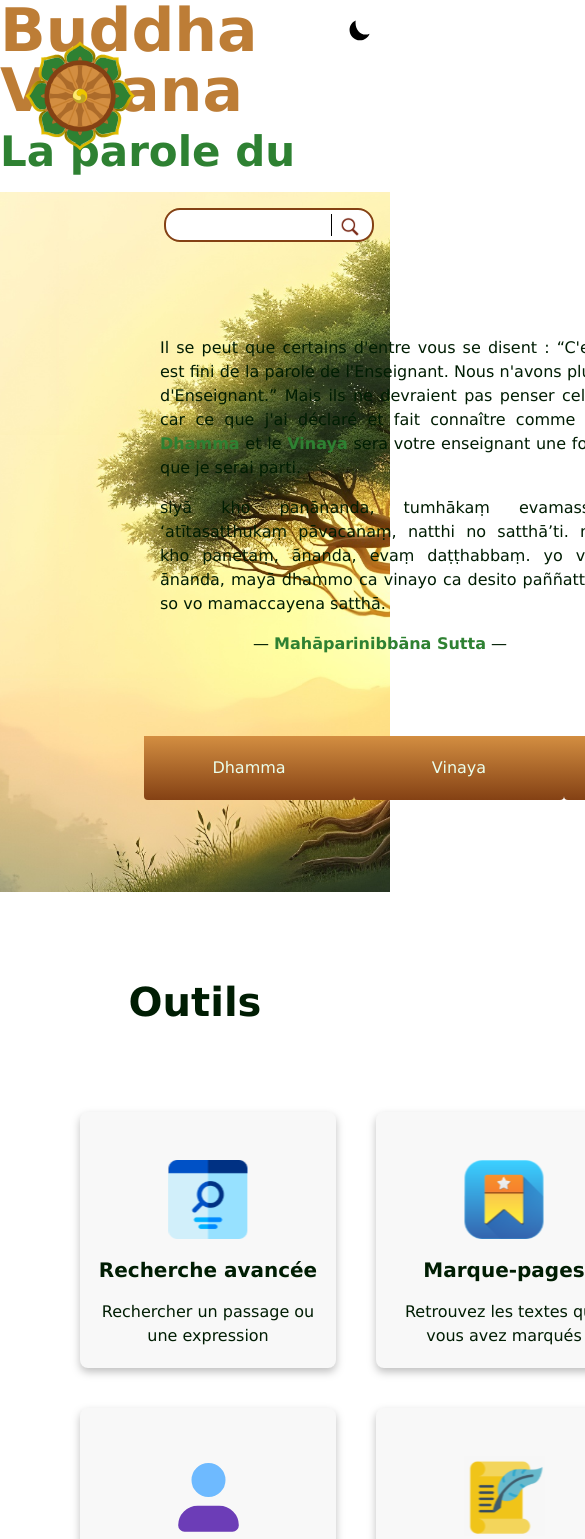
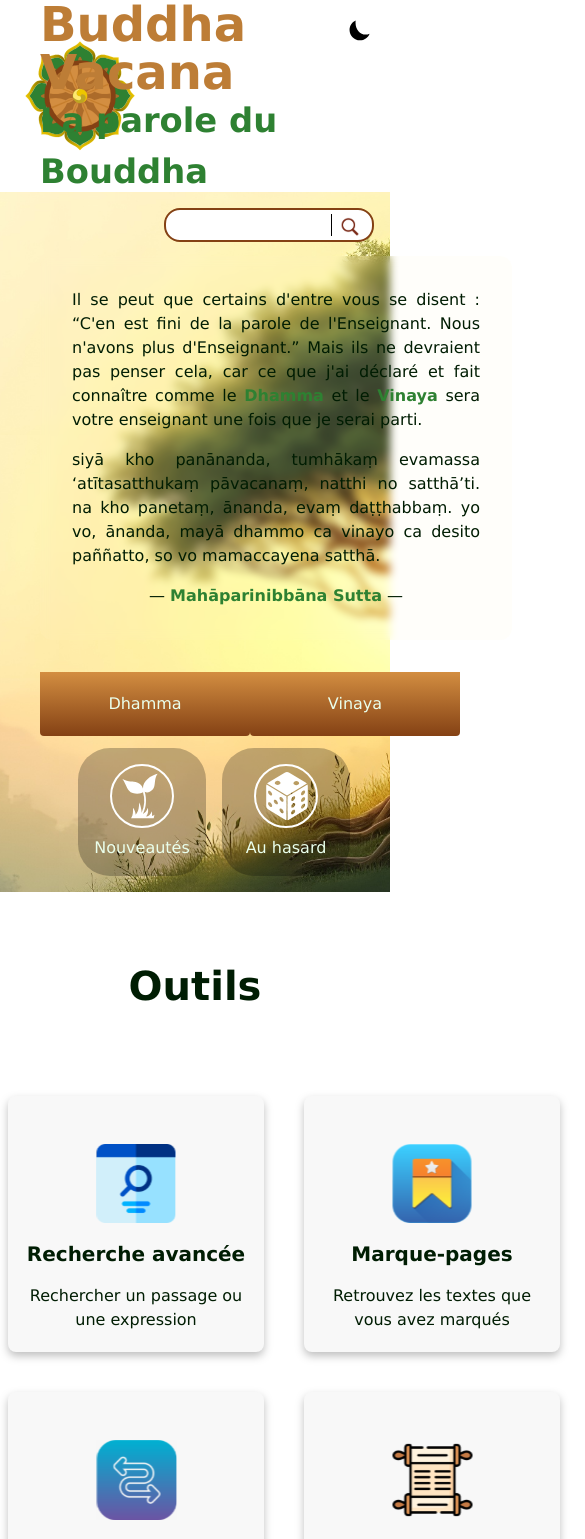
Before and after one commit to LaniakeanDev/buddha-vacana, a Next.js app: page / in a window 390 px wide. Shown: the top 1539 px of the page, 585 px wide, since content can reach past the window. Built offline with nearby package versions, Linux system fonts and the light colour scheme.

Commit message:
good down to md

```diff
--- a/app/components/BVFooter.tsx
+++ b/app/components/BVFooter.tsx
@@ -10,17 +10,19 @@ export default function BVFooter() {
   const whiteBlockStyle = `${whiteBoxStyle} w-[175px] h-[190px]`;
   return (
     <footer className="px-8 pb-6 pt-12 w-full flex flex-row justify-between items-start bg-(--bvsemidarkgreen) footer">
-      <div>
-        <h4 className="text-2xl text-white">Buddha Vacana</h4>
-        <p>La Parole du Bouddha</p>
-        <BVSVGAsset
-          SVGAsset={BVLogo}
-          alt="Logo représentant une roue du Dhamma dans un lotus"
-          containerClassName="w-32 h-32"
-        />
+      <div className="w-48">
+        <h4 className="text-2xl text-center text-white w-48">Buddha Vacana</h4>
+        <p className="text-center">La Parole du Bouddha</p>
+        <div className=" grid place-items-center w-full">
+          <BVSVGAsset
+            SVGAsset={BVLogo}
+            alt="Logo représentant une roue du Dhamma dans un lotus"
+            containerClassName="w-32 h-32"
+          />
+        </div>
       </div>
       <div>
-        <div className="flex flex-row gap-11">
+        <div className="flex items-center flex-col xl:flex-row gap-11">
           <div className={whiteBlockStyle}>
             <div className="w-full grid place-items-center">
               <div className="flex flex-col gap-2">
@@ -54,11 +56,13 @@ export default function BVFooter() {
           </div>
         </div>
         <div className="grid place-items-center mt-10">
-          <p className="text-xs">Publié comme un don du Dhamma, pour le bienfait de tous</p>
+          <p className="text-xs text-center">
+            Publié comme un don du Dhamma, <br /> pour le bienfait de tous
+          </p>
         </div>
       </div>
-      <div>
-        <BVSearchbar className="mb-8" />
+      <div className="w-48">
+        <BVSearchbar className="mb-8 !w-48" />
         <div className={`${whiteBoxStyle} pb-8`}>
           <div className="w-full grid place-items-center">
             <div className="flex flex-col gap-2">
--- a/app/components/BVHero.tsx
+++ b/app/components/BVHero.tsx
@@ -1,5 +1,7 @@
 import Image from 'next/image';
 import BVSearchbar from './BVSearchbar';
+import NewContentIcon from '@/public/assets/svg/hero/new-content.svg';
+import DiceIcon from '@/public/assets/svg/hero/random.svg';
 
 export default function BVHero() {
   return (
@@ -12,8 +14,8 @@ export default function BVHero() {
         fill
       />
       <BVSearchbar className="absolute top-4 right-4" />
-      <div className="relative z-10 ml-36 pt-32 w-4/5">
-        <div className="p-4 w-[472px]">
+      <div className="relative z-10 ml-10 xl:ml-36 pt-16 w-4/5">
+        <div className="p-8 w-[472px] backdrop-blur-xs bg-[#fcf6ce]/10 mb-8 rounded-xl">
           <p className="text-justify !text-(--bvdarktext) mb-4">
             Il se peut que certains d'entre vous se disent : “C'en est fini de la parole de l'Enseignant. Nous n'avons
             plus d'Enseignant.” Mais ils ne devraient pas penser cela, car ce que j'ai déclaré et fait connaître comme
@@ -25,7 +27,7 @@ export default function BVHero() {
             siyā kho panānanda, tumhākaṃ evamassa ‘atītasatthukaṃ pāvacanaṃ, natthi no satthā’ti. na kho panetaṃ,
             ānanda, evaṃ daṭṭhabbaṃ. yo vo, ānanda, mayā dhammo ca vinayo ca desito paññatto, so vo mamaccayena satthā.
           </p>
-          <p className="w-full text-center mb-16">
+          <p className="w-full text-center !text-(--bvdarktext)">
             — <span className="font-bold !text-(--bvprimary-green)">Mahāparinibbāna Sutta</span> —
           </p>
         </div>
@@ -38,15 +40,17 @@ export default function BVHero() {
               <p className="!text-(--bvwhite)">Vinaya</p>
             </button>
           </div>
-          <div className="flex flex-row justify-between w-[512px]">
-            <button className="primary-btn w-[210px]">
-              <p className="!text-(--bvwhite)">Nouveautés</p>
-            </button>
-            <button className="primary-btn w-[210px]">
-              <p className="!text-(--bvwhite)">Au hasard</p>
-            </button>
-          </div>
         </div>
+      </div>
+      <div className="flex flex-row gap-4 absolute bottom-4 right-10 xl:right-[20vw] 3xl:right-[30vw]">
+        <button className="flex flex-col items-center bg-black/25 3xl:bg-black/35 rounded-4xl p-4 w-32 h-32">
+          <NewContentIcon />
+          <p className="!text-(--bvwhite) mt-2">Nouveautés</p>
+        </button>
+        <button className="flex flex-col items-center bg-black/25 rounded-4xl p-4 w-32 h-32">
+          <DiceIcon />
+          <p className="!text-(--bvwhite) mt-2">Au hasard</p>
+        </button>
       </div>
     </section>
   );
--- a/app/components/BVNewSuttaCards.tsx
+++ b/app/components/BVNewSuttaCards.tsx
@@ -14,7 +14,7 @@ const newSuttaCardsData: UINewSuttaCard[] = [newSuttaCardData, newSuttaCardData,
 
 export default function BVNewSuttaCards() {
   return (
-    <div className="flex flex-row gap-10 flex-wrap w-[1000px] m-auto">
+    <div className="flex flex-row gap-10 flex-wrap w-[466px] xl:w-[1000px] m-auto">
       {newSuttaCardsData.map((card, idx) => (
         <BVNewSuttaCard
           key={`suttacard-${String(idx)}`}
--- a/app/components/BVSection.tsx
+++ b/app/components/BVSection.tsx
@@ -6,7 +6,7 @@ interface BVSectionProps {
 
 export default function BVSection({ children, className = '', title }: BVSectionProps) {
   return (
-    <section className={`p-20 ${className}`}>
+    <section className={`py-16 px-2 md:p-20 ${className}`}>
       {title && <h2 className="font-bold text-[40px] w-full text-center mb-20">{title}</h2>}
       {children}
     </section>
--- a/app/components/BVToolCards.tsx
+++ b/app/components/BVToolCards.tsx
@@ -37,7 +37,7 @@ export default function BVToolCards() {
   }
 
   return (
-    <div className="flex flex-row gap-10 flex-wrap w-[1144px] m-auto">
+    <div className="flex flex-row gap-10 flex-wrap w-[552px] lg:w-[848px] xl:w-[1144px] m-auto">
       {toolCardData.map((item, idx) => {
         const SVGComponent = TOOL_SVG_URL_MAP[item.svgId];
         return (
--- a/app/components/header/BVHeader.tsx
+++ b/app/components/header/BVHeader.tsx
@@ -13,9 +13,11 @@ export default function BVHeader() {
           containerClassName="w-32 h-32"
         />
       </div>
-      <h1>
-        <p className="text-6xl text-gold font-bold !text-(--maintitle-pl)">Buddha Vacana</p>
-        <p className="text-[42px] font-bold  !text-(--maintitle-fr)">La parole du Bouddha</p>
+      <h1 className="translate-x-10 lg:translate-x-0">
+        {/* <p className="sm:text-4xl md:text-5xl lg:text-6xl text-gold font-bold !text-(--maintitle-pl)">Buddha Vacana</p> */}
+        <p className="text-5xl lg:text-6xl text-gold font-bold !text-(--maintitle-pl)">Buddha Vacana</p>
+        {/* <p className="sm:text-[25.25px] md:text-[33.75px] lg:text-[42px] font-bold  !text-(--maintitle-fr)">La parole du Bouddha</p> */}
+        <p className="text-[33.75px] lg:text-[42px] font-bold  !text-(--maintitle-fr)">La parole du Bouddha</p>
       </h1>
     </header>
   );
--- a/app/globals.css
+++ b/app/globals.css
@@ -4,7 +4,7 @@
 @theme {
   --breakpoint-2xs: 375px;
   --breakpoint-xs: 480px;
-  --breakpoint-3xl: 1920px;
+  --breakpoint-3xl: 480rem;
   --breakpoint-4xl: 2560px;
   --breakpoint-5xl: 3840px;
 
```
Also changed, not shown: public/assets/svg/hero/new-content.svg (added), public/assets/svg/hero/random.svg (added).
